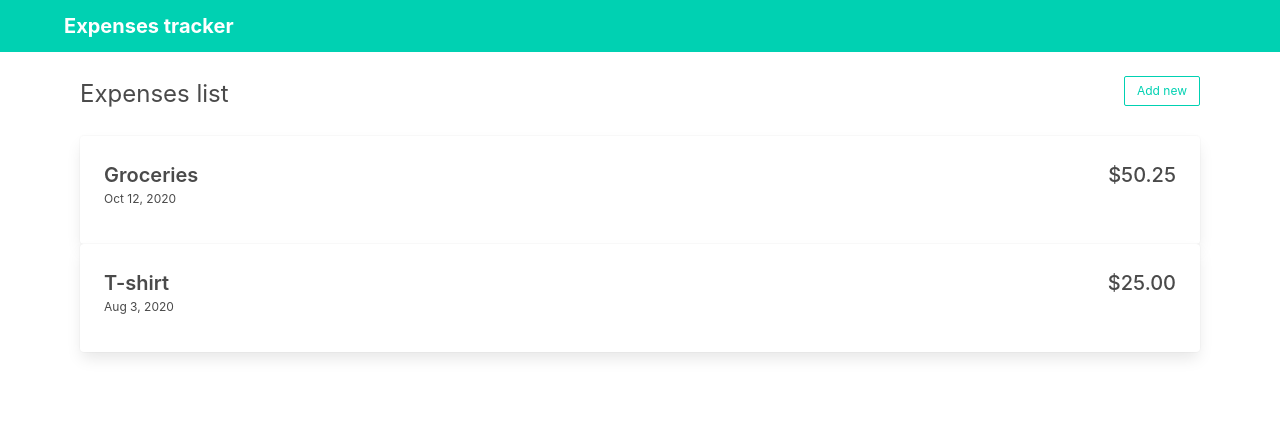
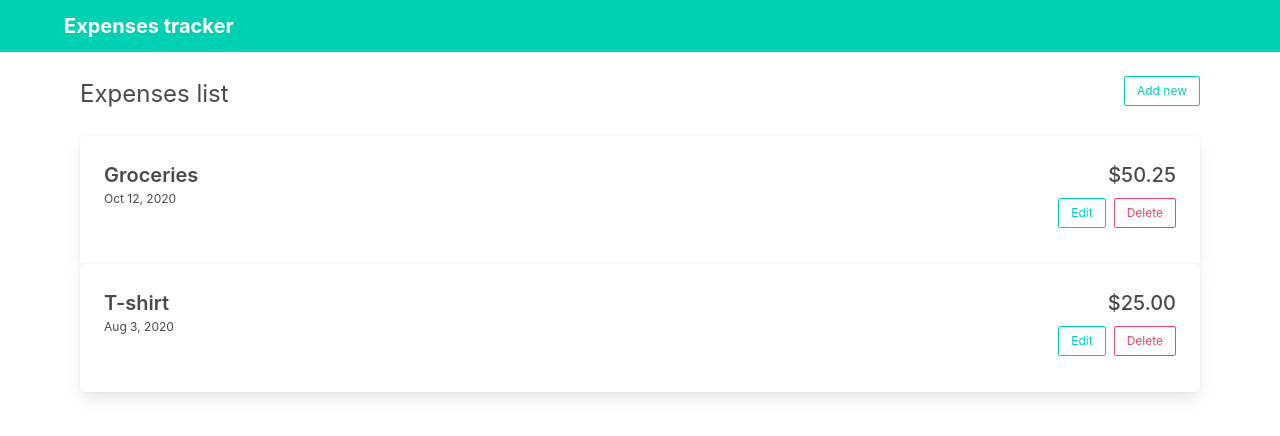
Before and after one commit to ddazal/angular-expense-tracker, an Angular app: page / in a window 1280 px wide. Shown: the top 436 px of the page. Built offline with nearby package versions, Linux system fonts and the light colour scheme.

Commit message:
Allow user to delete expense from list

```diff
--- a/src/app/expense-card/expense-card.component.html
+++ b/src/app/expense-card/expense-card.component.html
@@ -8,7 +8,23 @@
         <p class="is-size-7">{{ expense.date | date }}</p>
       </div>
       <div class="column has-text-right">
-        <p class="has-text-weight-medium is-size-5">{{ expense.amount | currency: "USD" }}</p>
+        <p class="has-text-weight-medium is-size-5">
+          {{ expense.amount | currency: "USD" }}
+        </p>
+        <div class="field is-grouped is-pulled-right mt-2">
+          <a
+            routerLink="/edit/{{ expense.id }}"
+            class="button is-primary is-outlined is-small"
+          >
+            Edit
+          </a>
+          <button
+            class="button is-danger is-outlined is-small ml-2"
+            (click)="deleteExpense(expense.id)"
+          >
+            Delete
+          </button>
+        </div>
       </div>
     </div>
   </div>
--- a/src/app/expense-card/expense-card.component.ts
+++ b/src/app/expense-card/expense-card.component.ts
@@ -1,18 +1,20 @@
-import { Component, Input, OnInit } from '@angular/core';
+import { Component, Input, OnInit, Output, EventEmitter } from '@angular/core';
 import { Expense } from '../models/expense';
 
 @Component({
   selector: 'app-expense-card',
   templateUrl: './expense-card.component.html',
-  styleUrls: ['./expense-card.component.css']
+  styleUrls: ['./expense-card.component.css'],
 })
 export class ExpenseCardComponent implements OnInit {
   @Input() expense: Expense;
+  @Output() deleteExpenseEvent = new EventEmitter<string>();
 
-  constructor() { }
+  constructor() {}
 
-  ngOnInit(): void {
+  ngOnInit(): void {}
+
+  deleteExpense(id: string): void {
+    this.deleteExpenseEvent.emit(id);
   }
-
-
 }
--- a/src/app/expenses-list/expenses-list.component.html
+++ b/src/app/expenses-list/expenses-list.component.html
@@ -1,6 +1,4 @@
-<div class="notification is-info is-light" *ngIf="added">
-  Expense added
-</div>
+<div class="notification is-info is-light" *ngIf="added">Expense added</div>
 <div class="columns is-mobile">
   <div class="column is-half">
     <h1 class="is-size-4">Expenses list</h1>
@@ -14,4 +12,5 @@
 <app-expense-card
   *ngFor="let expense of expenses"
   [expense]="expense"
+  (deleteExpenseEvent)="deleteExpense($event)"
 ></app-expense-card>
--- a/src/app/expenses-list/expenses-list.component.ts
+++ b/src/app/expenses-list/expenses-list.component.ts
@@ -11,6 +11,7 @@ import { ExpensesService } from '../services/expenses.service';
 export class ExpensesListComponent implements OnInit {
   expenses: Expense[];
   added = false;
+  deleted = false;
 
   constructor(
     private expensesService: ExpensesService,
@@ -18,6 +19,7 @@ export class ExpensesListComponent implements OnInit {
   ) {
     const { state } = this.router.getCurrentNavigation().extras;
     this.added = !!(state && state.added);
+    this.deleted = !!(state && state.deleted);
   }
 
   ngOnInit(): void {
@@ -29,4 +31,12 @@ export class ExpensesListComponent implements OnInit {
       .getExpenses()
       .subscribe((expenses) => (this.expenses = expenses));
   }
+
+  deleteExpense(id: string): void {
+    const answer = confirm('Delete expense?');
+    if (!answer) {
+      return;
+    }
+    this.expensesService.deleteExpense(id);
+  }
 }
--- a/src/app/services/expenses.service.ts
+++ b/src/app/services/expenses.service.ts
@@ -31,4 +31,15 @@ export class ExpensesService {
     this.expenses.push(expense);
     return of(this.expenses[this.expenses.length - 1]);
   }
+
+  getExpenseById(id: string): Observable<Expense> {
+    const expense = this.expenses.find((e) => e.id === id);
+    return of(expense);
+  }
+
+  deleteExpense(id: string): Observable<Expense> {
+    const expenseIndex = this.expenses.findIndex((e) => e.id === id);
+    const expense = this.expenses.splice(expenseIndex, 1);
+    return of(expense[0]);
+  }
 }
```
